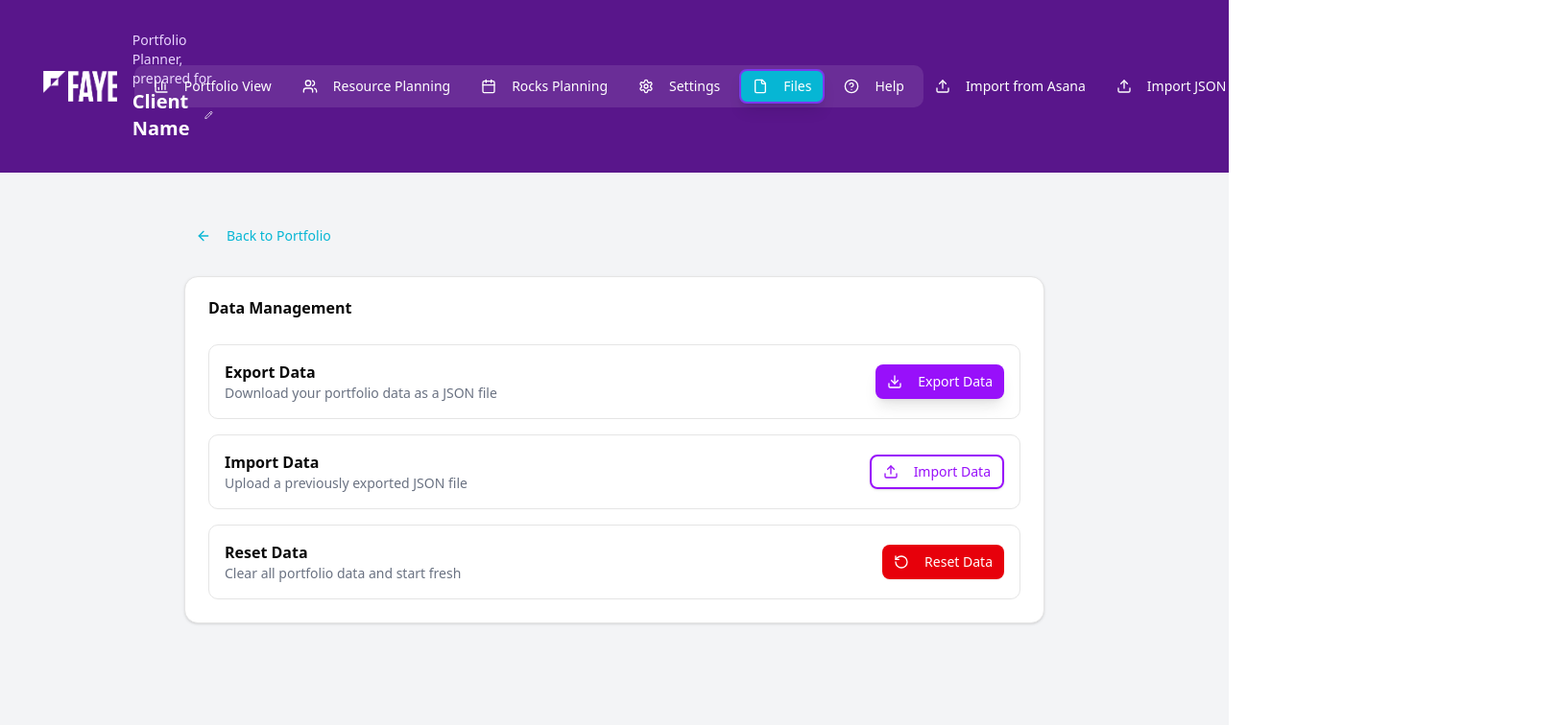
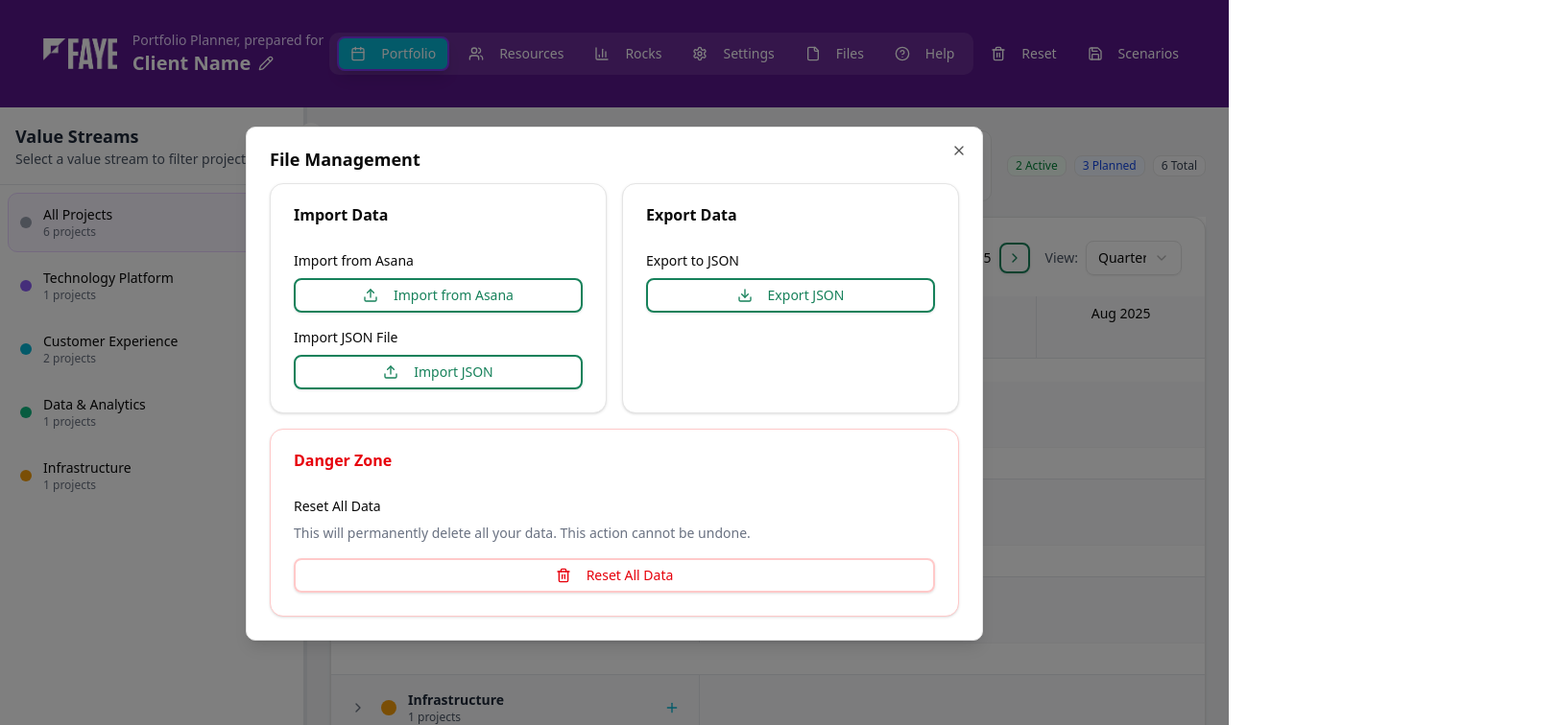
Before and after one commit to aboerstra/portfoliomgr, a React (Vite) app: page / in a window 1280 px wide. Both pictures are taken after a click on the button "Files". Shown: the top 756 px of the page at 96% size, 1624 px wide, since content can reach past the window. Built offline with nearby package versions, Linux system fonts and the light colour scheme.

Commit message:
chore: remove Project Portfolio header, subtitle, and add buttons from portfolio view

```diff
--- a/src/App.jsx
+++ b/src/App.jsx
@@ -30,7 +30,7 @@ import { useState, useEffect, useRef } from 'react'
 import { Card, CardContent, CardHeader, CardTitle } from '@/components/ui/card.jsx'
 import { Button } from '@/components/ui/button.jsx'
 import { Badge } from '@/components/ui/badge.jsx'
-import { Calendar, BarChart3, Users, Settings, Download, Upload, RotateCcw, Database, Save, ChevronLeft, ChevronRight, File, Trash2, Pencil, HelpCircle } from 'lucide-react'
+import { Calendar, BarChart3, Users, Settings, Download, Upload, RotateCcw, Database, Save, ChevronLeft, ChevronRight, File, Trash2, Pencil, HelpCircle, Plus } from 'lucide-react'
 import { HashRouter as Router, Routes, Route } from 'react-router-dom'
 import fayeLogo from './assets/faye-logo-white.png'
 import ValueStreamSidebar from './components/ValueStreamSidebar.jsx'
@@ -194,6 +194,7 @@ function PortfolioView() {
     return 'Client Name';
   });
   const [isEditingClient, setIsEditingClient] = useState(false);
+  const [showFilesModal, setShowFilesModal] = useState(false);
 
   // Helper function to save data
   const saveData = (dataToSave = null) => {
@@ -779,40 +780,40 @@ function PortfolioView() {
                 onClick={() => setCurrentView('portfolio')}
                 className="text-white hover:text-purple-200"
               >
-                <BarChart3 className="h-4 w-4 mr-2" />
-                Portfolio View
+                <Calendar className="h-4 w-4 sm:mr-2" />
+                <span className="hidden sm:inline">Portfolio</span>
               </Button>
               <Button
                 variant={currentView === 'resource-planning' ? 'secondary' : 'ghost'}
                 onClick={() => setCurrentView('resource-planning')}
                 className="text-white hover:text-purple-200"
               >
-                <Users className="h-4 w-4 mr-2" />
-                Resource Planning
+                <Users className="h-4 w-4 sm:mr-2" />
+                <span className="hidden sm:inline">Resources</span>
               </Button>
               <Button
                 variant={currentView === 'rocks-planning' ? 'secondary' : 'ghost'}
                 onClick={() => setCurrentView('rocks-planning')}
                 className="text-white hover:text-purple-200"
               >
-                <Calendar className="h-4 w-4 mr-2" />
-                Rocks Planning
+                <BarChart3 className="h-4 w-4 sm:mr-2" />
+                <span className="hidden sm:inline">Rocks</span>
               </Button>
               <Button
                 variant={currentView === 'settings' ? 'secondary' : 'ghost'}
                 onClick={() => setCurrentView('settings')}
                 className="text-white hover:text-purple-200"
               >
-                <Settings className="h-4 w-4 mr-2" />
-                Settings
+                <Settings className="h-4 w-4 sm:mr-2" />
+                <span className="hidden sm:inline">Settings</span>
               </Button>
               <Button
                 variant={currentView === 'files' ? 'secondary' : 'ghost'}
-                onClick={() => setCurrentView('files')}
+                onClick={() => setShowFilesModal(true)}
                 className="text-white hover:text-purple-200"
               >
-                <File className="h-4 w-4 mr-2" />
-                Files
+                <File className="h-4 w-4 sm:mr-2" />
+                <span className="hidden sm:inline">Files</span>
               </Button>
               <Tooltip>
                 <TooltipTrigger asChild>
@@ -821,8 +822,8 @@ function PortfolioView() {
                     onClick={() => setCurrentView('help')}
                     className="text-white"
                   >
-                    <HelpCircle className="h-4 w-4 mr-2" />
-                    Help
+                    <HelpCircle className="h-4 w-4 sm:mr-2" />
+                    <span className="hidden sm:inline">Help</span>
                   </Button>
                 </TooltipTrigger>
                 <TooltipContent>
@@ -832,44 +833,13 @@ function PortfolioView() {
             </nav>
             {/* Import/Export Buttons */}
             <div className="flex items-center space-x-2">
-              <input
-                type="file"
-                accept=".json"
-                onChange={handleFileChange}
-                id="fileInput"
-                style={{ display: 'none' }}
-              />
-              <Button
-                variant="ghost"
-                onClick={() => setShowAsanaImport(true)}
-                className="text-white hover:text-purple-200"
-              >
-                <Upload className="h-4 w-4 mr-2" />
-                Import from Asana
-              </Button>
-              <Button
-                variant="ghost"
-                onClick={() => document.getElementById('fileInput').click()}
-                className="text-white hover:text-purple-200"
-              >
-                <Upload className="h-4 w-4 mr-2" />
-                Import JSON
-              </Button>
-              <Button
-                variant="ghost"
-                onClick={exportData}
-                className="text-white hover:text-purple-200"
-              >
-                <Download className="h-4 w-4 mr-2" />
-                Export
-              </Button>
               <Button
                 variant="ghost"
                 onClick={resetData}
                 className="text-white hover:text-red-200"
               >
-                <Trash2 className="h-4 w-4 mr-2" />
-                Reset
+                <Trash2 className="h-4 w-4 sm:mr-2" />
+                <span className="hidden sm:inline">Reset</span>
               </Button>
               <Dialog>
                 <DialogTrigger asChild>
@@ -877,8 +847,8 @@ function PortfolioView() {
                     variant="ghost"
                     className="text-white hover:text-purple-200"
                   >
-                    <Save className="h-4 w-4 mr-2" />
-                    Scenarios
+                    <Save className="h-4 w-4 sm:mr-2" />
+                    <span className="hidden sm:inline">Scenarios</span>
                   </Button>
                 </DialogTrigger>
                 <DialogContent className="max-w-2xl">
@@ -946,16 +916,6 @@ function PortfolioView() {
             <div className="h-full">
               <div className="mb-4">
                 <div className="flex items-center justify-between">
-                  <div>
-                    <h2 className="text-2xl font-bold text-gray-800">Project Portfolio</h2>
-                    <p className="text-gray-600">
-                      {selectedValueStream
-                        ? `Showing projects for ${valueStreams.find(s => s.id === selectedValueStream)?.name}`
-                        : 'Showing all projects across value streams'
-                      }
-                    </p>
-                  </div>
-
                   <div className="flex items-center space-x-4">
                     <div className="flex items-center space-x-4 bg-gray-50 p-3 rounded-lg border">
                       <div className="flex items-center space-x-2">
@@ -1062,19 +1022,6 @@ function PortfolioView() {
             />
           )}
 
-          {currentView === 'files' && (
-            <FilesPage
-              onExport={exportData}
-              onImport={handleImportData}
-              onReset={resetData}
-              isExporting={false}
-              isImporting={isImporting}
-              isResetting={false}
-              error={error}
-              fileInputRef={null}
-            />
-          )}
-
           {currentView === 'help' && (
             <div className="p-6">
               <HelpPage />
@@ -1082,6 +1029,97 @@ function PortfolioView() {
           )}
         </div>
       </div>
+
+      {/* Files Modal */}
+      <Dialog open={showFilesModal} onOpenChange={setShowFilesModal}>
+        <DialogContent className="max-w-2xl">
+          <DialogHeader>
+            <DialogTitle>File Management</DialogTitle>
+          </DialogHeader>
+          <div className="space-y-4">
+            <div className="grid grid-cols-1 md:grid-cols-2 gap-4">
+              <Card>
+                <CardHeader>
+                  <CardTitle>Import Data</CardTitle>
+                </CardHeader>
+                <CardContent className="space-y-4">
+                  <div>
+                    <h3 className="text-sm font-medium mb-2">Import from Asana</h3>
+                    <Button
+                      variant="outline"
+                      onClick={() => setShowAsanaImport(true)}
+                      className="w-full"
+                    >
+                      <Upload className="h-4 w-4 mr-2" />
+                      Import from Asana
+                    </Button>
+                  </div>
+                  <div>
+                    <h3 className="text-sm font-medium mb-2">Import JSON File</h3>
+                    <Button
+                      variant="outline"
+                      onClick={() => document.getElementById('fileInput').click()}
+                      className="w-full"
+                    >
+                      <Upload className="h-4 w-4 mr-2" />
+                      Import JSON
+                    </Button>
+                    <input
+                      type="file"
+                      accept=".json"
+                      onChange={handleFileChange}
+                      id="fileInput"
+                      style={{ display: 'none' }}
+                    />
+                  </div>
+                </CardContent>
+              </Card>
+              <Card>
+                <CardHeader>
+                  <CardTitle>Export Data</CardTitle>
+                </CardHeader>
+                <CardContent>
+                  <div>
+                    <h3 className="text-sm font-medium mb-2">Export to JSON</h3>
+                    <Button
+                      variant="outline"
+                      onClick={exportData}
+                      className="w-full"
+                    >
+                      <Download className="h-4 w-4 mr-2" />
+                      Export JSON
+                    </Button>
+                  </div>
+                </CardContent>
+              </Card>
+            </div>
+            <Card className="border-red-200">
+              <CardHeader>
+                <CardTitle className="text-red-600">Danger Zone</CardTitle>
+              </CardHeader>
+              <CardContent>
+                <div>
+                  <h3 className="text-sm font-medium mb-2">Reset All Data</h3>
+                  <p className="text-sm text-gray-500 mb-4">This will permanently delete all your data. This action cannot be undone.</p>
+                  <Button
+                    variant="outline"
+                    onClick={resetData}
+                    className="w-full text-red-600 hover:text-red-700 border-red-200 hover:border-red-300"
+                  >
+                    <Trash2 className="h-4 w-4 mr-2" />
+                    Reset All Data
+                  </Button>
+                </div>
+              </CardContent>
+            </Card>
+            {error && (
+              <div className="bg-red-50 text-red-700 p-4 rounded-lg">
+                {error}
+              </div>
+            )}
+          </div>
+        </DialogContent>
+      </Dialog>
 
       {/* Project Form Modal */}
       <ProjectForm
```
